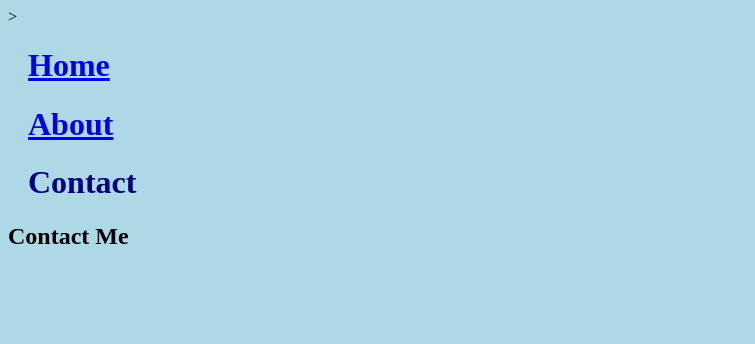
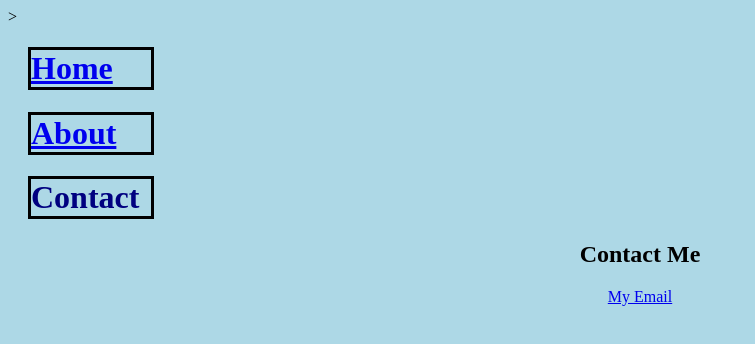
Before and after one commit to aandoh21/web-development-project, a plain HTML site: page Contact.html in a window 1280 px wide. Shown: the whole page, without its empty margins (0-755 px from the left). Drawn offline with Linux system fonts and the light colour scheme.

Commit message:
Current Commit

```diff
--- a/Contact.html
+++ b/Contact.html
@@ -8,8 +8,9 @@
 <body>
 <h1><a href="Home.html">Home</a></h1>
 <h1><a href="About.html">About</a></h1>
+<!-- These link to the other two pages. -->
 <h1>Contact</h1>
 <h2>Contact Me</h2>
-
+<p><p><a href="mailto:aldrickandoh@outlook.com">My Email</a></p>
 </body>
 </html
--- a/aboutstyles.css
+++ b/aboutstyles.css
@@ -5,10 +5,15 @@ body {
   h1 {
     color: navy;
     margin-left: 20px;
+    border-style: solid;
+    border-color: black;
+    width: 120px;
   }
   p{
     text-align: left;
     color: darkgreen;
+    border-style: solid;
+    border-color: black;
   }
   div {
     width:300px;
--- a/contactstyles.css
+++ b/contactstyles.css
@@ -5,7 +5,13 @@ body {
   h1 {
     color: navy;
     margin-left: 20px;
+    border-style: solid;
+    border-color: black;
+    width: 120px;
+  }
+  h2{
+    text-align: center;
   }
   p{
-
+    text-align: center;
   }
--- a/homestyles.css
+++ b/homestyles.css
@@ -13,6 +13,3 @@ body {
     text-align: center;
     color: yellow;
   }
-  div{
-
-  }
```
Also changed, not shown: About.html (+2 -0 lines), Home.html (+2 -3 lines).
